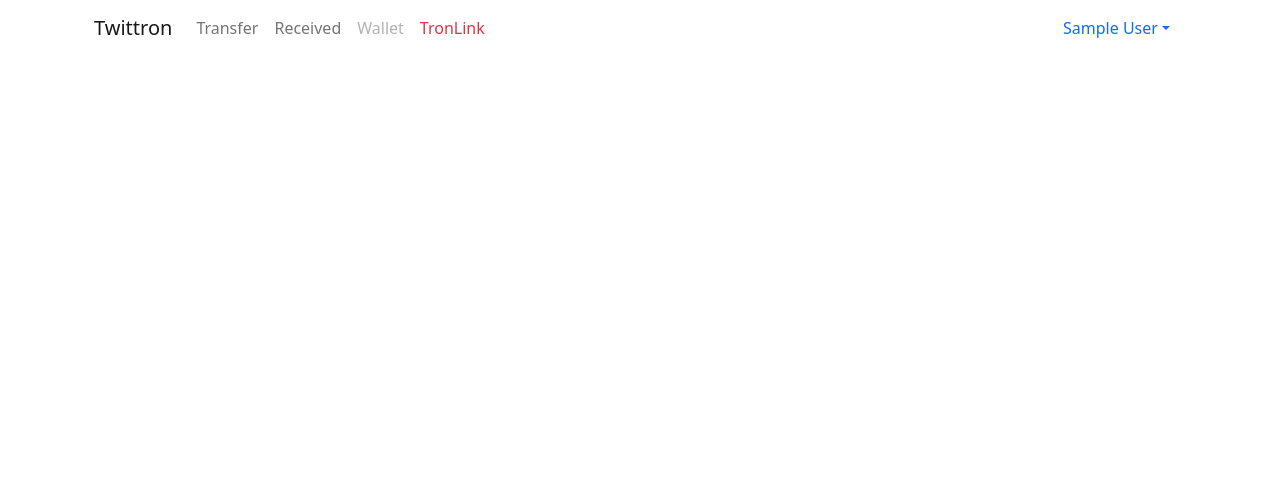
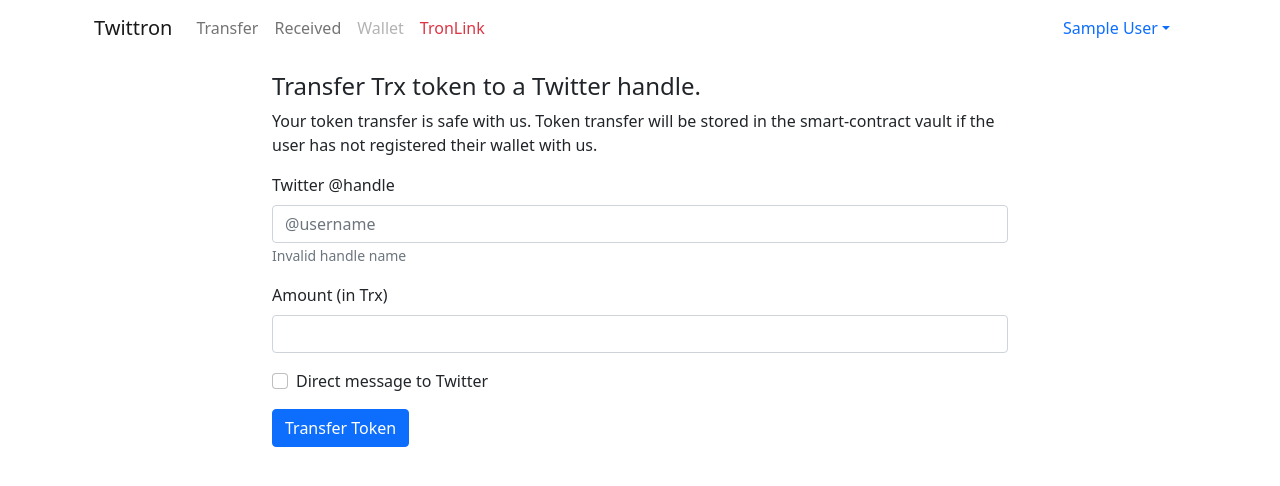
Before and after one commit to blueorbitz/tron-twittron, a Next.js app in the folder dapp-ui/: page / in a window 1280 px wide. Shown: the top 486 px of the page. Built offline with nearby package versions, Linux system fonts and the light colour scheme; no server answers; sample sign-in values are in the browser's storage.

Commit message:
scaffold index page.

```diff
--- a/dapp-ui/pages/index.tsx
+++ b/dapp-ui/pages/index.tsx
@@ -1,12 +1,57 @@
 import type { NextPage } from 'next';
+import React from 'react';
+import { Button, Form } from 'react-bootstrap';
 import AppHeader from '../components/AppHeader';
 import AppNavbar from '../components/AppNavbar';
 
 const Home: NextPage = () => {
+  const onSubmit = async (e: React.SyntheticEvent) => {
+    e.preventDefault();
+    const target = e.target as typeof e.target & {
+      handle: { value: string };
+      amount: { value: number };
+      message: { value: boolean };
+    };
+    const handle = target.handle.value; // typechecks!
+    const amount = target.amount.value; // typechecks!
+    const message = target.message.value; // typechecks!
+    console.log(handle, amount, message);
+  };
+
   return (
     <div className="container">
       <AppHeader />
       <AppNavbar />
+      <div className="row py-3">
+        <div className="col-2" />
+        <div className="col-8">
+          <h4>Transfer Trx token to a Twitter handle.</h4>
+          <p>Your token transfer is safe with us. Token transfer will be stored in the smart-contract vault if the user has not registered their wallet with us.</p>
+        </div>
+        <div className="col-2" />
+
+        <div className="col-2" />
+        <div className="col-8">
+          <Form onSubmit={onSubmit}>
+            <Form.Group className="mb-3" controlId="handle">
+              <Form.Label>Twitter @handle</Form.Label>
+              <Form.Control type="text" placeholder="@username" />
+              <Form.Text className="text-muted">
+                Invalid handle name
+              </Form.Text>
+            </Form.Group>
+            <Form.Group className="mb-3" controlId="amount">
+              <Form.Label>Amount (in Trx)</Form.Label>
+              <Form.Control type="number" />
+            </Form.Group>
+            <Form.Group className="mb-3" controlId="message">
+              <Form.Check type="checkbox" label="Direct message to Twitter" />
+            </Form.Group>
+            <Button variant="primary" type="submit">Transfer Token</Button>
+          </Form>
+        </div>
+        <div className="col-2" />
+      </div>
     </div>
   )
 }
```
